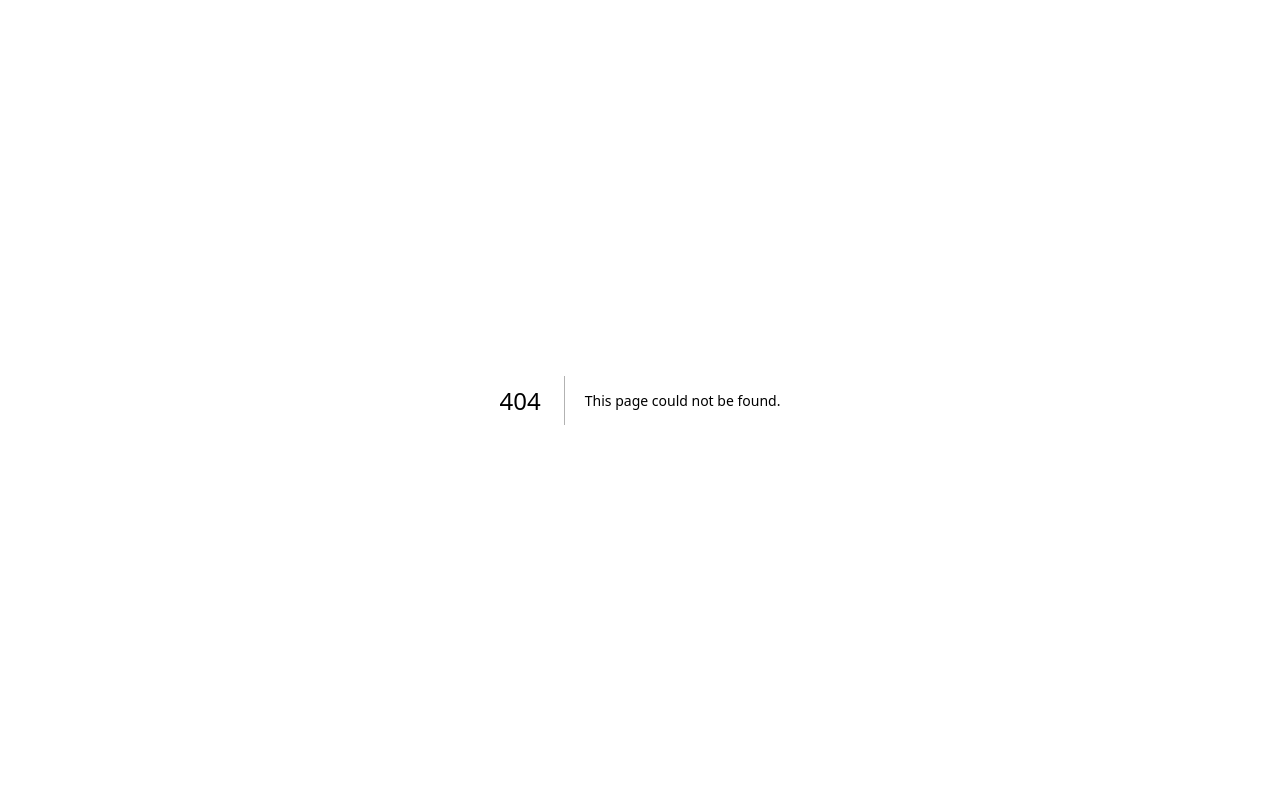
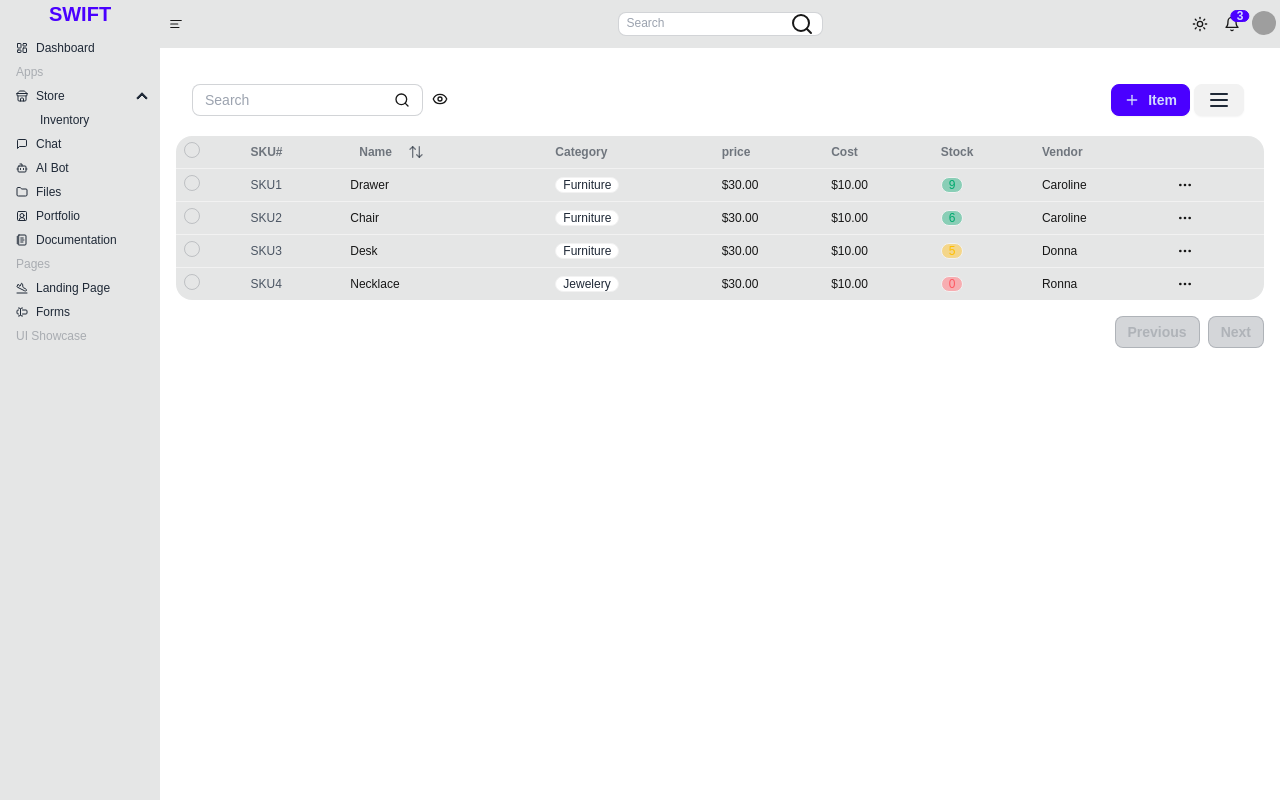
Before and after one commit to HunterGalloway-dev/swiftlaunch, a Next.js app: page /dashboard/inventory in a window 1280 px wide. Before the commit this address had no page. Built offline with nearby package versions, Linux system fonts and the light colour scheme; grey boxes are pictures that could not be loaded.

Commit message:
DataTable Additions

```diff
--- a/src/app/components/DashboardSidebar/index.tsx
+++ b/src/app/components/DashboardSidebar/index.tsx
@@ -16,7 +16,7 @@ import Link from "next/link";
 interface SidebarLinkProps {
   link: string;
   label: string;
-  icon: LucideIcon;
+  icon?: LucideIcon;
 }
 
 const SidebarLink = ({ link, label, icon: Icon }: SidebarLinkProps) => {
@@ -24,7 +24,7 @@ const SidebarLink = ({ link, label, icon: Icon }: SidebarLinkProps) => {
     <li>
       <Link href={link}>
         {" "}
-        <Icon size={12} /> {label}
+        {Icon ? <Icon size={12} /> : <></>} {label}
       </Link>
     </li>
   );
@@ -43,7 +43,22 @@ const DashboardSidebar = () => {
         <li className="disabled">
           <a>Apps</a>
         </li>
-        <SidebarLink link={"/dashboard"} label={"Store"} icon={Store} />
+        <ul className="menu menu-xs text-base-content p-0">
+          <li>
+            <details open>
+              <summary>
+                <Store size={12} /> Store
+              </summary>
+              <ul>
+                <SidebarLink
+                  link={"/dashboard/inventory"}
+                  label={"Inventory"}
+                />
+              </ul>
+            </details>
+          </li>
+        </ul>
+
         <SidebarLink link={"/dashboard"} label={"Chat"} icon={MessageSquare} />
         <SidebarLink link={"/dashboard"} label={"AI Bot"} icon={Bot} />
         <SidebarLink link={"/dashboard"} label={"Files"} icon={Folder} />
--- a/src/app/components/DataTable/index.tsx
+++ b/src/app/components/DataTable/index.tsx
@@ -10,7 +10,15 @@ import {
   useReactTable,
   VisibilityState,
 } from "@tanstack/react-table";
-import { Menu, Search } from "lucide-react";
+import {
+  CloudUpload,
+  Eye,
+  File,
+  Menu,
+  Plus,
+  Search,
+  Upload,
+} from "lucide-react";
 import React from "react";
 
 interface DataTableProps<TData, TValue> {
@@ -56,13 +64,16 @@ const DataTable = <TData, TValue>({
 
   return (
     <div>
-      <div className="flex items-center py-4">
+      <div className="flex justify-between items-center p-4">
+        <div className="flex items-center">
           <label className="input input-sm input-bordered flex items-center gap-2">
             <input
               type="text"
               className="grow"
               placeholder="Search"
-            value={(table.getColumn("name")?.getFilterValue() as string) ?? ""}
+              value={
+                (table.getColumn("name")?.getFilterValue() as string) ?? ""
+              }
               onChange={(event) =>
                 table.getColumn("name")?.setFilterValue(event.target.value)
               }
@@ -71,7 +82,7 @@ const DataTable = <TData, TValue>({
           </label>
           <div className="dropdown dropdown-bottom">
             <div tabIndex={0} role="button" className="btn btn-xs btn-ghost">
-            <Menu size={16} />
+              <Eye className="w-4 h-4" />
             </div>
             <ul
               tabIndex={0}
@@ -99,6 +110,36 @@ const DataTable = <TData, TValue>({
                   );
                 })}
             </ul>
+          </div>
+        </div>
+        <div className="flex items-center">
+          <button className="btn btn-sm btn-primary">
+            <Plus className="w-4 h-4" /> Item
+          </button>
+          <div className="dropdown dropdown-bottom dropdown-end">
+            <div tabIndex={0} role="button" className="btn btn-sm m-1">
+              <Menu />
+            </div>
+            <ul
+              tabIndex={0}
+              className="dropdown-content menu menu-xs bg-base-100 rounded-box z-[1] w-52 p-2 shadow"
+            >
+              <li className="disabled">
+                <p>Batch Actions</p>
+              </li>
+              <li>
+                <a>
+                  <Upload className="w-4 h-4" /> File Import
+                </a>
+              </li>
+              <li>
+                <a>
+                  <CloudUpload className="w-4 h-4" />
+                  Cloud Import
+                </a>
+              </li>
+            </ul>
+          </div>
         </div>
       </div>
       <div className="rounded-md border-solid">
--- a/src/app/dashboard/sales/page.tsx
+++ b/src/app/dashboard/inventory/page.tsx
@@ -3,7 +3,7 @@
 import DataTable from "@/app/components/DataTable";
 import { convertNumberToCurrency } from "@/app/lib/util";
 import { ColumnDef, VisibilityState } from "@tanstack/react-table";
-import { ArrowUpDown, Menu } from "lucide-react";
+import { ArrowUpDown, Edit, Ellipsis, Menu, Trash } from "lucide-react";
 import React from "react";
 
 export interface Payment {
@@ -67,6 +67,9 @@ export const columns: ColumnDef<Payment>[] = [
   {
     accessorKey: "category",
     header: "Category",
+    cell: ({ row }) => (
+      <span className="badge badge-sm">{row.getValue("category")}</span>
+    ),
   },
 
   {
@@ -89,6 +92,22 @@ export const columns: ColumnDef<Payment>[] = [
   {
     accessorKey: "stock",
     header: "Stock",
+    cell: ({ row }) => {
+      const cnt = parseInt(row.getValue("stock"));
+
+      let className = "text-success bg-success";
+      if (cnt <= 5) {
+        className = "text-warning bg-warning";
+      }
+
+      if (cnt == 0) className = "text-error bg-error";
+
+      return (
+        <span className={`badge badge-sm bg-opacity-40 ${className}`}>
+          {row.getValue("stock")}
+        </span>
+      );
+    },
   },
   {
     accessorKey: "vendor",
@@ -102,17 +121,24 @@ export const columns: ColumnDef<Payment>[] = [
       return (
         <div className="dropdown dropdown-left">
           <div tabIndex={0} role="button" className="btn btn-xs btn-ghost">
-            <Menu size={16} />
+            <Ellipsis size={16} />
           </div>
           <ul
             tabIndex={0}
             className="dropdown-content menu menu-xs bg-base-300 z-[1] w-32 shadow"
           >
+            <li className="disabled">
+              <a>Actions</a>
+            </li>
             <li className="">
-              <a key={"e"}>Item 1</a>
+              <a>
+                <Edit className="w-4 h-4" /> Edit
+              </a>
             </li>
             <li>
-              <a key={"2"}>Item 2</a>
+              <a className="text-error">
+                <Trash className="w-4 h-4" /> Delete
+              </a>
             </li>
           </ul>
         </div>
@@ -130,7 +156,7 @@ const data: Payment[] = [
     vendor: "Caroline",
     cost: 10,
     price: 30,
-    stock: 45,
+    stock: 9,
     createdAt: new Date(Date.now()),
   },
   {
@@ -141,7 +167,7 @@ const data: Payment[] = [
     vendor: "Caroline",
     cost: 10,
     price: 30,
-    stock: 45,
+    stock: 6,
     createdAt: new Date(Date.now()),
   },
   {
@@ -152,7 +178,7 @@ const data: Payment[] = [
     vendor: "Donna",
     cost: 10,
     price: 30,
-    stock: 45,
+    stock: 5,
     createdAt: new Date(Date.now()),
   },
   {
@@ -163,7 +189,7 @@ const data: Payment[] = [
     vendor: "Ronna",
     cost: 10,
     price: 30,
-    stock: 45,
+    stock: 0,
     createdAt: new Date(Date.now()),
   },
 ];
```
Lines whose indentation alone changed are shown as unchanged.
